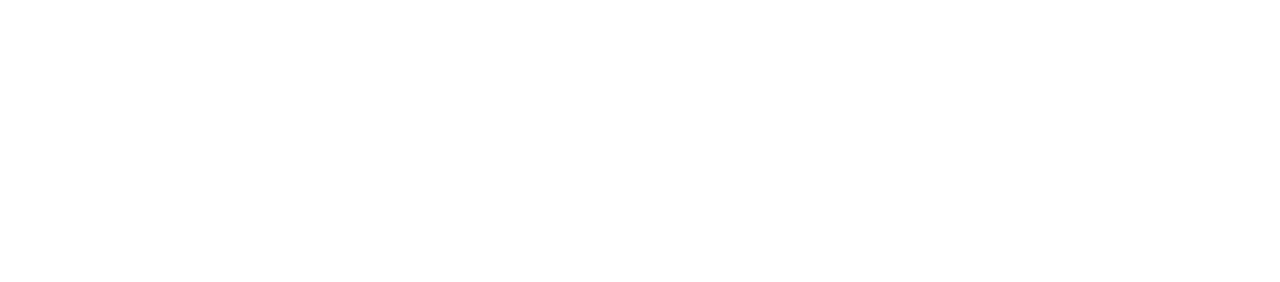
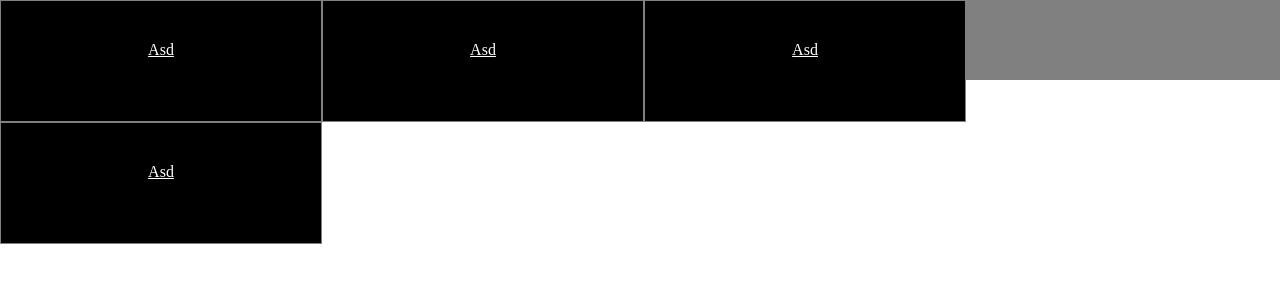
Before and after one commit to Koczka01/webteszt, a plain HTML site: page index.html in a window 1280 px wide. Drawn offline with Linux system fonts and the light colour scheme.

Commit message:
menu elkezdve

```diff
--- a/index.html
+++ b/index.html
@@ -4,9 +4,12 @@
     <meta charset="UTF-8">
     <meta http-equiv="X-UA-Compatible" content="IE=edge">
     <meta name="viewport" content="width=, initial-scale=1.0">
+    <link rel="stylesheet" href="style.css">
     <title>Document</title>
 </head>
 <body>
-
+    <div id="menu">
+        <a href="#" class="menupont">Asd</a><a href="#" class="menupont">Asd</a><a href="#" class="menupont">Asd</a><a href="#" class="menupont">Asd</a>
+    </div>
 </body>
 </html>
--- /dev/null
+++ b/style.css
@@ -0,0 +1,19 @@
+html, body{
+    padding: 0;
+    margin: 0;
+}
+#menu{
+    width: 100vw;
+    background-color: gray;
+    height: 10vh;
+}
+.menupont{
+    display: inline-block;
+    width: 25%;
+    height: 10vh;
+    padding-top: 5vh;
+    background-color: black;
+    color: white;
+    text-align: center;
+    border: solid gray 1px;
+}
```
